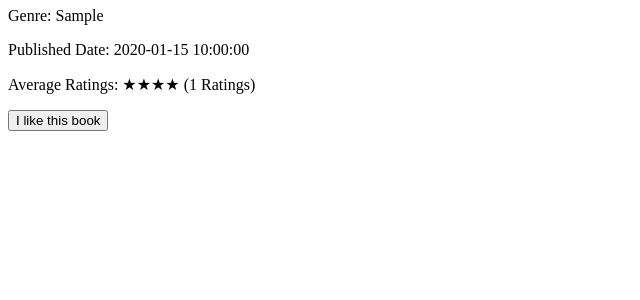
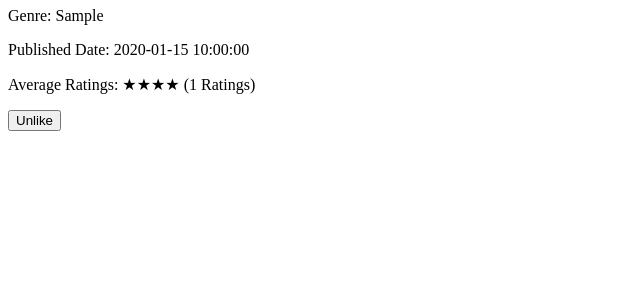
Before and after one commit to rg3pzr/Database_Final_Project, a PHP site: page /allbooks.php in a window 1280 px wide. Shown: the part 120-420 px from the top of the page, without its empty margins (0-640 px from the left). Run offline with PHP 8.4, Linux system fonts and the light colour scheme; the visitor is signed in with stand-in values (Sample User, id 1); tables that the repository leaves empty or names only in its code hold one stand-in row (values such as "Sample post").

Commit message:
Added Liking/Unliking Functionality

```diff
--- a/allbooks.php
+++ b/allbooks.php
@@ -5,26 +5,24 @@ session_start();
 $message = ''; // To store messages that will be displayed to the user
 
 if ($_SERVER["REQUEST_METHOD"] == "POST" && isset($_SESSION['user_id'], $_POST['ISBN'])) {
-    $userId = $_SESSION['user_id']; // Assuming the user_id is stored in the session after login
+    $userId = $_SESSION['user_id'];
     $isbn = $_POST['ISBN'];
+    $action = isset($_POST['like']) ? 'like' : 'unlike';
 
-    // Check if the user has already liked this book
-    $checkStmt = $db->prepare("SELECT * FROM Has_Read WHERE user_id = ? AND ISBN = ?");
-    $checkStmt->execute([$userId, $isbn]);
-    $alreadyLiked = $checkStmt->fetch();
-
-    if (!$alreadyLiked) {
-        // Insert into liked_books table
+    if ($action == 'like') {
+        // Attempt to like the book
         $insertStmt = $db->prepare("INSERT INTO Has_Read (user_id, ISBN) VALUES (?, ?)");
         $result = $insertStmt->execute([$userId, $isbn]);
+    } elseif ($action == 'unlike') {
+        // Attempt to unlike the book
+        $deleteStmt = $db->prepare("DELETE FROM Has_Read WHERE user_id = ? AND ISBN = ?");
+        $result = $deleteStmt->execute([$userId, $isbn]);
 
         if ($result) {
-            $message = "You liked this book!";
+            $message = "You unliked this book.";
         } else {
-            $message = "Error liking the book.";
+            $message = "Error unliking the book.";
         }
-    } else {
-        $message = "You have already liked this book.";
     }
 }
 
@@ -67,10 +65,16 @@ $books = $stmt->fetchAll();
                             No ratings yet
                         <?php endif; ?>
                     </p>
-                    <?php if (isset($_SESSION['user_id'])): // Check if the user is logged in ?>
+                    <?php if (isset($_SESSION['user_id'])): // Check if the user is logged in
+                        // Check if the book has been liked
+                        $checkStmt = $db->prepare("SELECT * FROM Has_Read WHERE user_id = ? AND ISBN = ?");
+                        $checkStmt->execute([$_SESSION['user_id'], $book['ISBN']]);
+                        $alreadyLiked = $checkStmt->fetch();
+                        $buttonText = $alreadyLiked ? 'Unlike' : 'Like';
+                    ?>
                         <form action="allbooks.php" method="post">
                             <input type="hidden" name="ISBN" value="<?= htmlspecialchars($book['ISBN']) ?>">
-                            <input type="submit" value="I like this book">
+                            <input type="submit" name="<?= strtolower($buttonText) ?>" value="<?= $buttonText ?>">
                         </form>
                     <?php endif; ?>
                 </div>
```
